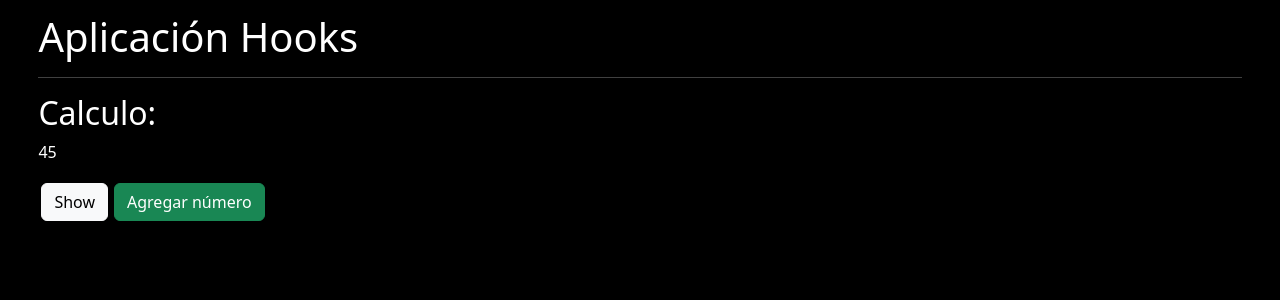
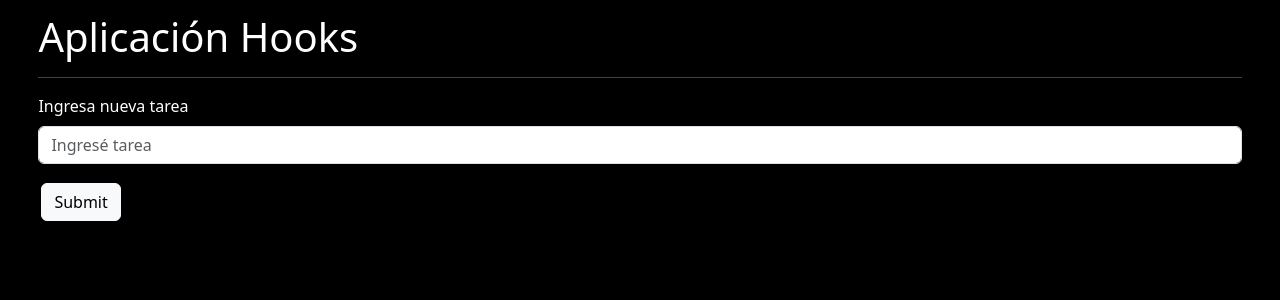
Before and after one commit to sebaslade/pruebasReact, a React (Vite) app in the folder prueba-dos-hooks-react/: page / in a window 1280 px wide. Shown: the top 300 px of the page. Built offline with nearby package versions, Linux system fonts and the light colour scheme.

Commit message:
11 commit pruebas-react

```diff
--- a/prueba-dos-hooks-react/src/HookApp.jsx
+++ b/prueba-dos-hooks-react/src/HookApp.jsx
@@ -1,11 +1,11 @@
-import { CalculosComponent } from "./components/CalculosComponent"
+import { ListaTareas } from "./components/ListaTareas"
 
 export const HookApp = () => {
     return (
         <>
             <h1>Aplicación Hooks</h1>
             <hr />
-            <CalculosComponent></CalculosComponent>
+            <ListaTareas></ListaTareas>
         </>
     )
 }
--- a/prueba-dos-hooks-react/src/components/CalculosComponent.jsx
+++ b/prueba-dos-hooks-react/src/components/CalculosComponent.jsx
@@ -7,6 +7,7 @@ export const CalculosComponent = () => {
 
     const getCalculo = (listNumber) => useMemo(() => {
         console.log('Calculando')
+        //El método reduce() en JavaScript se utiliza para reducir un array a un solo valor
         return listNumber.reduce((a, b) => a + b)
     }, [listNumber])
 
--- /dev/null
+++ b/prueba-dos-hooks-react/src/components/ListaTareas.jsx
@@ -0,0 +1,80 @@
+import { useForm } from "../hooks/useForm"
+
+const initialState = [{
+    id: 1,
+    tarea: 'Explicar Reducers',
+    finalizada: false
+}]
+
+const nuevaTarea = {
+    id: 2,
+    tarea: 'Explicar useReducer',
+    finalizada: false
+}
+
+
+
+const editarTarea = {
+    type: '[TAREAS] Editar Tarea',
+    payload: nuevaTarea
+}
+
+const eliminarTarea = {
+    type: '[TAREAS] Eliminar Tarea',
+    payload: nuevaTarea
+}
+
+const borrarTareas = {
+    type: '[TAREAS] Borrar Tareas',
+    payload: nuevaTarea
+}
+
+const tareaReducer = (state = initialState, action = {}) => {
+    switch (action.type) {
+        case '[TAREAS] Agregar Tarea':
+            return [...state, action.payload];
+        case '[TAREAS] Editar Tarea':
+        //return[...state, action.payload]
+        case '[TAREAS] Eliminar Tarea':
+        //return[...state, action.payload]
+        case '[TAREAS] Borrar Tareas':
+            return []
+        default:
+            break;
+    }
+    return state
+}
+
+console.log(tareaReducer(initialState, agregarTarea))
+
+const agregarTarea = () => {
+    event.preventDefault()
+    //type: '[TAREAS] Agregar Tarea',
+    //payload: nuevaTarea
+}
+
+export const ListaTareas = () => {
+
+    const {} = useForm({tarea:''})
+
+    return (
+        <>
+            <form>
+                <div className="mb-3">
+                    <label
+                        htmlFor="tarea"
+                        className="form-label">Ingresa nueva tarea
+                    </label>
+                    <input
+                        type="text"
+                        className="form-control"
+                        id="tarea"
+                        aria-describedby="emailHelp"
+                        placeholder="Ingresé tarea"
+                    />
+                </div>
+                <button type="submit" className="btn btn-light">Submit</button>
+            </form>
+        </>
+    )
+}
```
Also changed, not shown: prueba-dos-hooks-react/src/components/CallbackComponent.jsx (added, +16 -0 lines), prueba-dos-hooks-react/src/components/Incrementar.jsx (added, +9 -0 lines).
